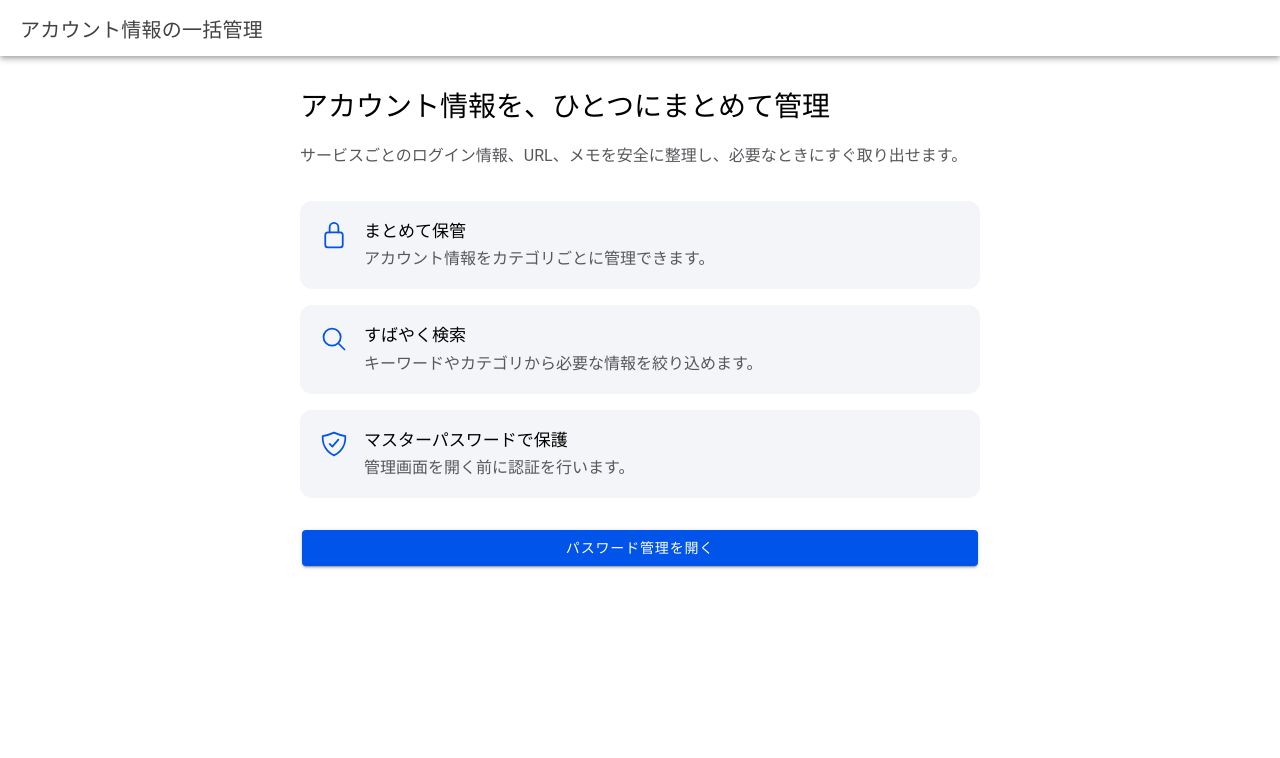
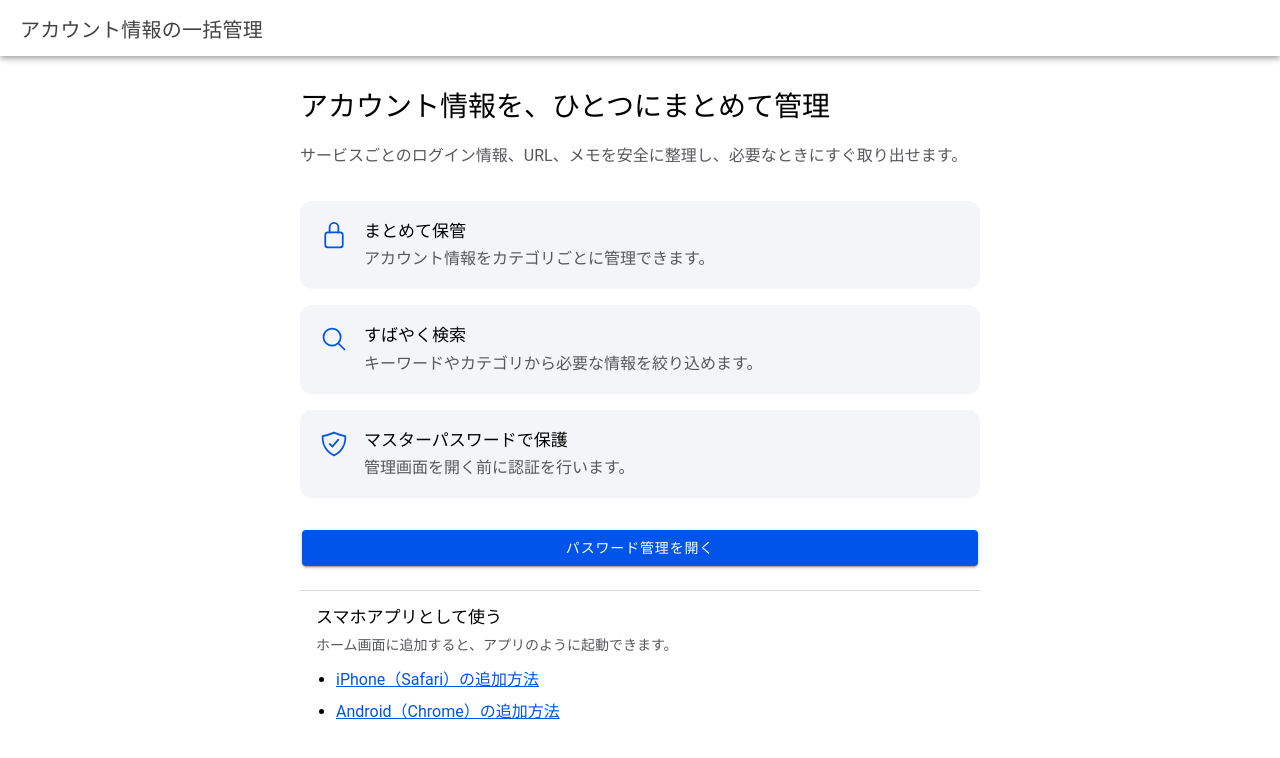
Before and after one commit to syouchan234/AcIMS_Web.github.io, a React (Vite) app: page / in a window 1280 px wide. Shown: the top 758 px of the page. Built offline with nearby package versions, Linux system fonts and the light colour scheme.

Commit message:
スマホアプリとして使うためのガイドを追加

```diff
--- a/src/pages/MainHome.css
+++ b/src/pages/MainHome.css
@@ -53,3 +53,36 @@
 .main-home-actions {
   margin-top: 32px;
 }
+
+.install-guide {
+  margin-top: 24px;
+  padding: 16px;
+  border-top: 1px solid var(--ion-color-light-shade);
+}
+
+.install-guide h2,
+.install-guide p {
+  margin: 0;
+}
+
+.install-guide h2 {
+  font-size: 17px;
+}
+
+.install-guide p {
+  margin-top: 6px;
+  color: var(--ion-color-medium-shade);
+  font-size: 14px;
+}
+
+.install-guide ul {
+  display: grid;
+  gap: 8px;
+  margin: 12px 0 0;
+  padding-left: 20px;
+}
+
+.install-guide a {
+  color: var(--ion-color-primary);
+  overflow-wrap: anywhere;
+}
--- a/src/pages/MainHome.tsx
+++ b/src/pages/MainHome.tsx
@@ -23,6 +23,14 @@ const MainHome: React.FC<MainHomeProps> = ({ onOpenPasswordManager }) => {
         <section className="main-home-actions">
           <IonButton color="primary" expand="block" onClick={onOpenPasswordManager}>パスワード管理を開く</IonButton>
         </section>
+        <section className="install-guide" aria-labelledby="install-guide-title">
+          <h2 id="install-guide-title">スマホアプリとして使う</h2>
+          <p>ホーム画面に追加すると、アプリのように起動できます。</p>
+          <ul>
+            <li><a href="https://support.apple.com/ja-jp/guide/iphone/iph42ab2f3a7/ios" rel="noreferrer" target="_blank">iPhone（Safari）の追加方法</a></li>
+            <li><a href="https://support.google.com/chrome/answer/9658361?hl=ja" rel="noreferrer" target="_blank">Android（Chrome）の追加方法</a></li>
+          </ul>
+        </section>
       </main>
     </IonContent>
   </IonPage>;
```
